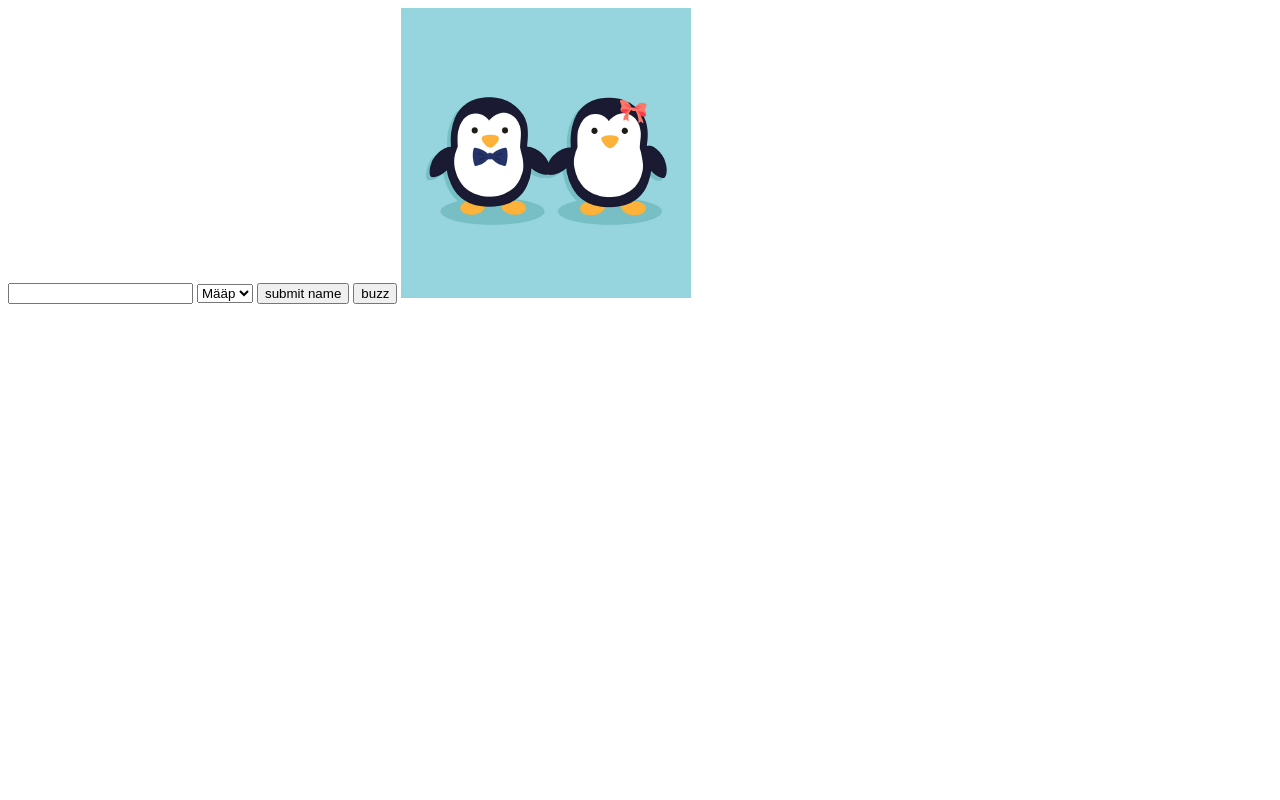
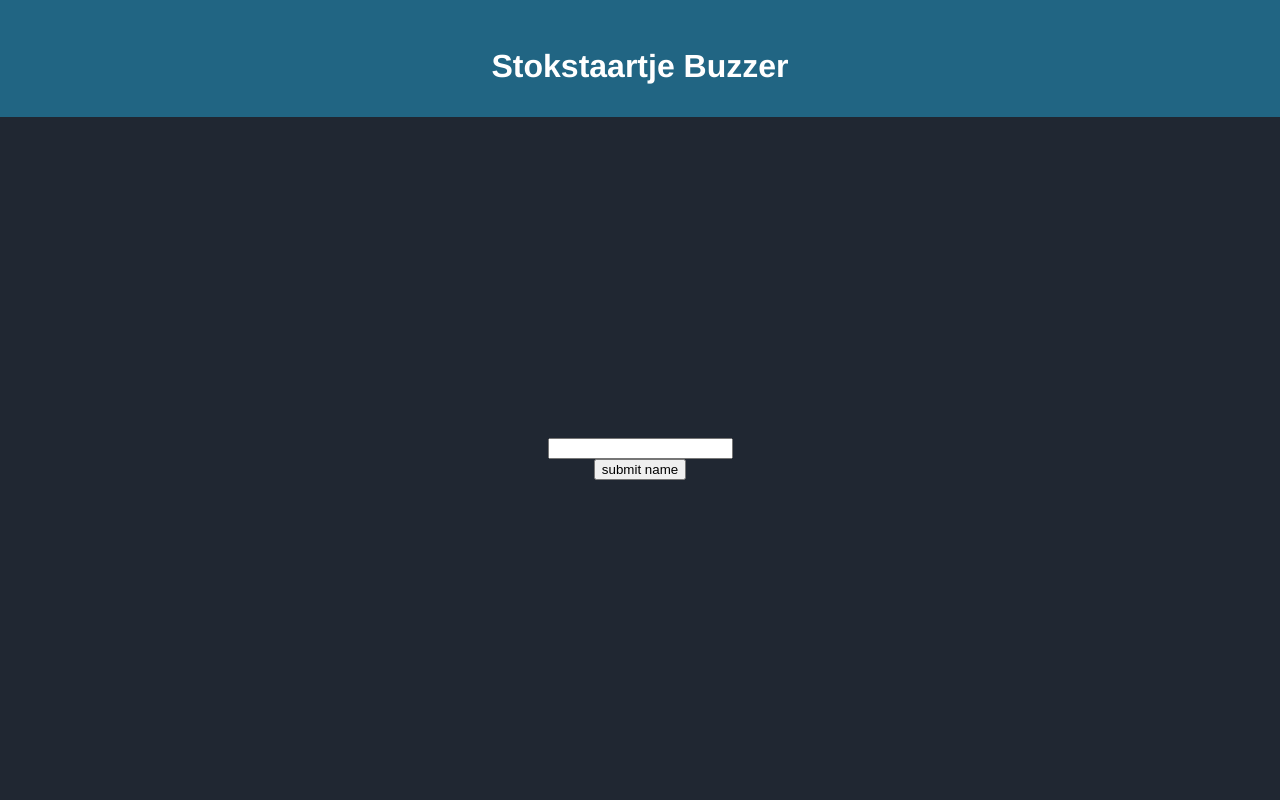
Before and after one commit to teamdeichbude/erdmaennchen-buzzer, a website: page public/player/index.html in a window 1280 px wide. Drawn offline with nearby package versions, Linux system fonts and the light colour scheme; no server answers.

Commit message:
center gelöt

```diff
--- a/public/assets/style.less
+++ b/public/assets/style.less
@@ -4,8 +4,7 @@
 @blue: #216583;
 @green: #3ca87f;
 
-@body-width: 75%;
-
+@body-width: 100%;
 @font-colour-base: darken(#ffffff, 10%);
 
 html {
@@ -18,6 +17,15 @@ body {
     margin: 0;
     color: @font-colour-base;
     height:100%;
+}
+
+.layoutwrapper {
+    display: flex;
+    position: absolute;
+    height: 100%;
+    width: 100%;
+    overflow: hidden;
+    flex-direction: column;
 }
 
 #header {
@@ -36,8 +44,25 @@ body {
 }
 
 #content {
-    width: @body-width;
+    width: 100%;
     margin: auto;
+    flex-grow: 1;
+    .startscreenstep {
+        width: 100%;
+        height: 100%;
+        display: flex;
+        flex-direction: column;
+        align-items: center;
+        justify-content: center;
+        transform: translateX(100%);
+        transition: transform 0.3s ease-in-out;
+        &.show {
+            transform: translateX(0);
+        }
+        &.hide {
+            transform: translateX(-100%) !important;
+        }
+    }
 }
 
 #adminview {
--- a/public/player/index.html
+++ b/public/player/index.html
@@ -8,21 +8,34 @@
     <script src="../thirdparty/jquery-3.4.1.min.js"></script>
     <script src="http://localhost:3000/socket.io/socket.io.js"></script>
     <script src="playerUI.js"></script>
+    <link rel="stylesheet" href="../assets/style.css">
+
 </head>
 
 <body>
+    <div class="layoutwrapper">
+
+        <div id="header">
+            <h1>Stokstaartje Buzzer</h1>
+        </div>
+
+        <div id="content">
+            <div class="startscreenstep show">
                 <input type="text" id="teamname" />
+                <button id="submit">submit name</button>
+            </div>
+            <div class="startscreenstep " style="display: none;">
                 <select id="sound" name="select sound">
                     <option value="määp">Määp</option>
                     <option value="mööp">Mööp</option>
                     <option value="boop">Boop</option>
                     <option value="puff">Puff</option>
                 </select>
-    <button id="submit">submit name</button>
 
                 <button id="buzz">buzz</button>
-
-    <img src="http://localhost:3000/player/liebe.png" />
+            </div>
+        </div>
+    </div>
 </body>
 
 </html>
```
Also changed, not shown: public/assets/style.css. Lines whose indentation alone changed are shown as unchanged.
